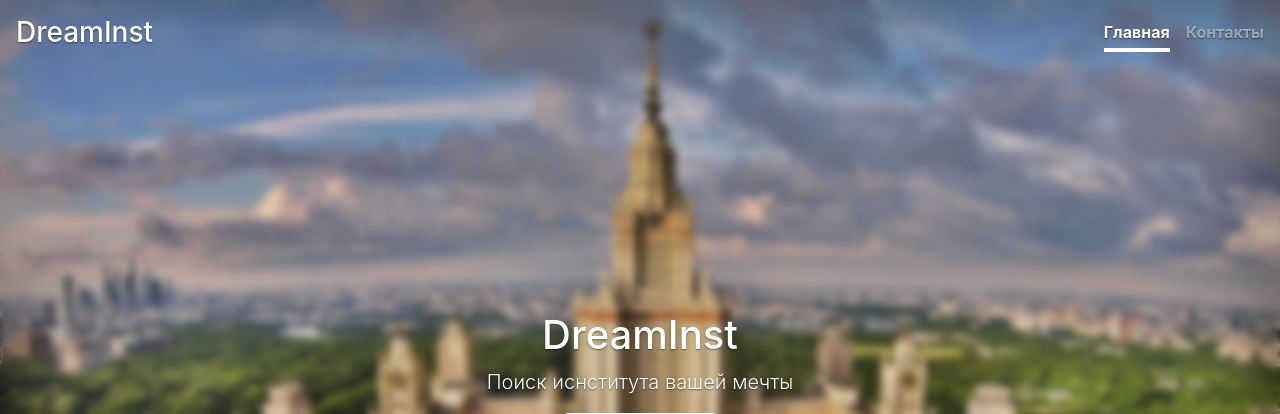
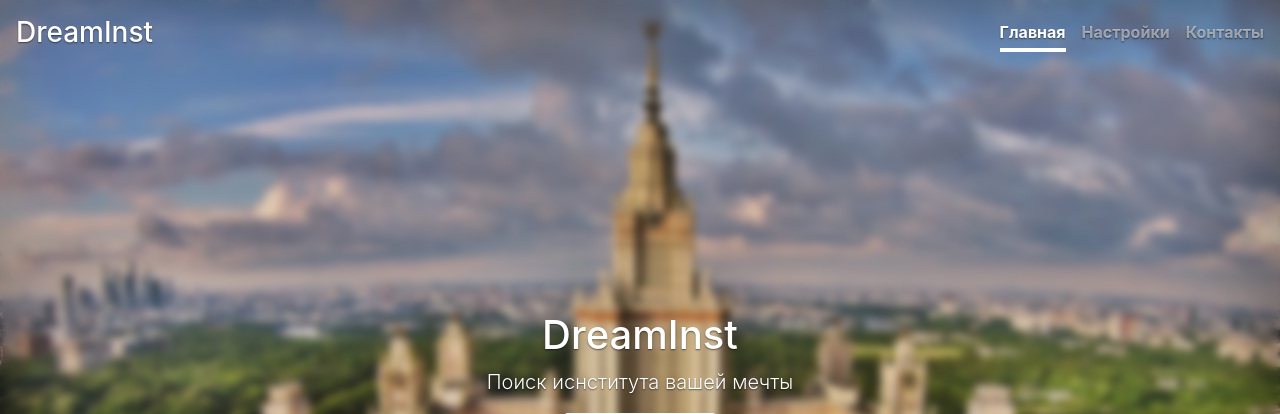
Before and after one commit to koegor/alma, a Django app: page / in a window 1280 px wide. Shown: the top 414 px of the page. Run offline with Django 4.2, Linux system fonts and the light colour scheme; some libraries are stand-ins or nearby versions.

Commit message:
Link to admin

```diff
--- a/alma/settings.py
+++ b/alma/settings.py
@@ -28,6 +28,7 @@ DEBUG = True
 
 ALLOWED_HOSTS = [
     'dreaminst.site',
+    'localhost',
 ]
 
 
--- a/main/templates/base.html
+++ b/main/templates/base.html
@@ -29,6 +29,7 @@
       <h3 class="masthead-brand">DreamInst</h3>
       <nav class="nav nav-masthead justify-content-center">
         <a class="nav-link active" href="{% url 'index' %}">Главная</a>
+        <a class="nav-link" href="/admin">Настройки</a>
 {#        <a class="nav-link" href="#">Features</a>#}
         <a class="nav-link" href="{% url 'contacts' %}">Контакты</a>
       </nav>
```
